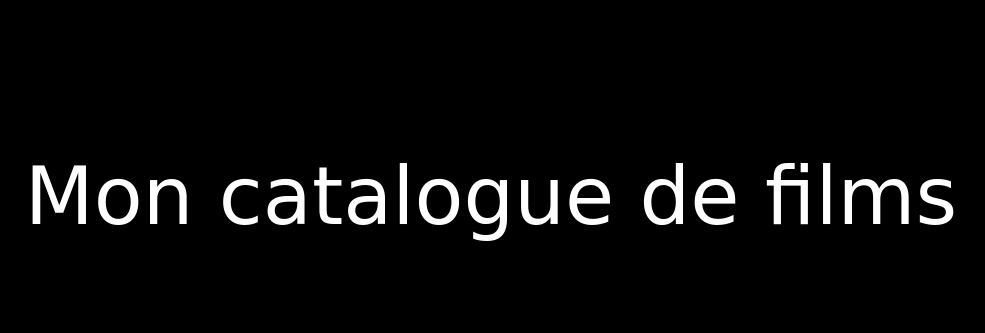
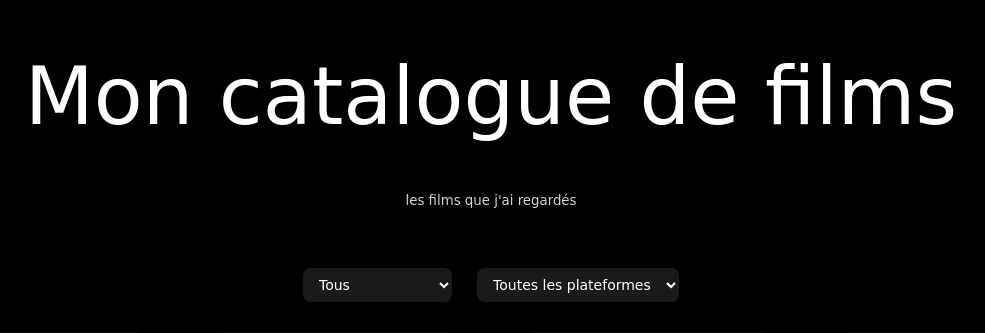
Before and after one commit to rvrlou/filmolou, a Flask app: page / in a window 1280 px wide. Shown: the top 333 px of the page, without its empty margins (149-1134 px from the left). Run offline with Flask 3, Linux system fonts and the light colour scheme; some web fonts are replaced.

Commit message:
correction margin

```diff
--- a/static/css/style.css
+++ b/static/css/style.css
@@ -13,7 +13,7 @@ h1 {
     font-weight: normal;
     color: #ffffff;
     font-size: 5em !important;
-    margin: 150px 0;
+    margin: 50px 0;
 }
 
 h2 {
```
